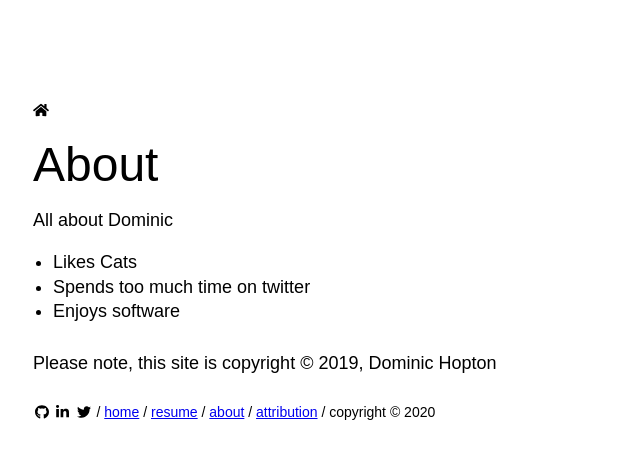
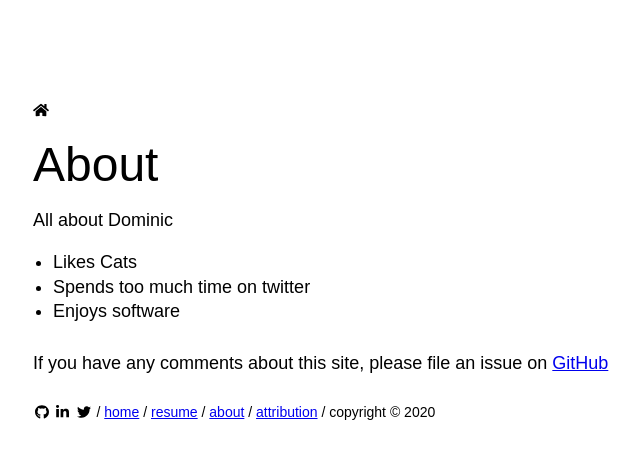
Before and after one commit to grork/personal-blog, a Jekyll site: the page built from about.md, in a window 1280 px wide. Shown: the top 459 px of the page, without its empty margins (223-863 px from the left). Built offline with Jekyll 4.4.1, drawn with Linux system fonts in a browser that asks for light colours.

Commit message:
Add `utteranc.es` support to blog
Let the commenting begin! With this change, comments can be left on pages on the blog.

Becasue not everything needs comments, also added `comments` field to the
front matter to disable insertion of the script tag.

```diff
--- a/_layouts/post.html
+++ b/_layouts/post.html
@@ -38,6 +38,16 @@
     <article class="post-container">
         {{ content }}
     </article>
+    {% if page.comments != false %}
+    <script src="https://utteranc.es/client.js"
+        repo="grork/personal-blog"
+        issue-term="pathname"
+        theme="preferred-color-scheme"
+        crossorigin="anonymous"
+        referrerpolicy="no-referrer"
+        async>
+    </script>
+    {% endif %}
     <!-- Footer for previous / next / social-media links -->
     {% if page.next != nil or page.previous != nil %}
     <footer class="post-navigation">
--- a/about.md
+++ b/about.md
@@ -8,4 +9,5 @@
 - Spends too much time on twitter
 - Enjoys software
 
-Please note, this site is copyright &copy; 2019, Dominic Hopton
+If you have any comments about this site, please file an issue on
+[GitHub](https://github.com/grork/personal-blog/issues)
--- a/attribution.html
+++ b/attribution.html
@@ -1,6 +1,7 @@
 ---
 title: Attributions
 layout: post
+comments: false
 ---
 <p>
     Tools &amp; technology this site uses. It's always important to call out
```
Also changed, not shown: other parts of about.md (+1 -0 lines).
